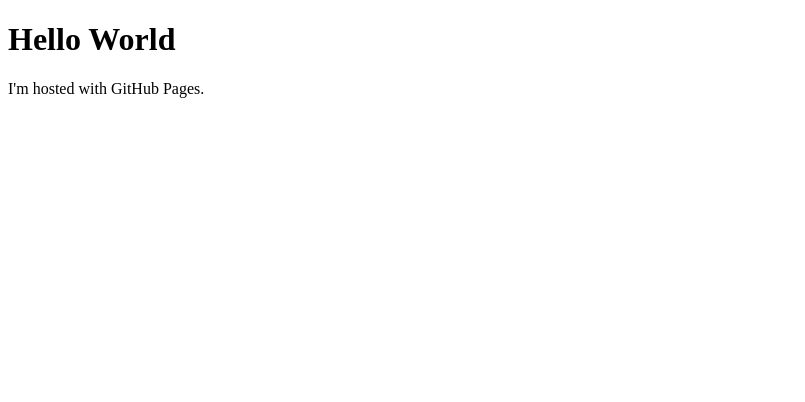
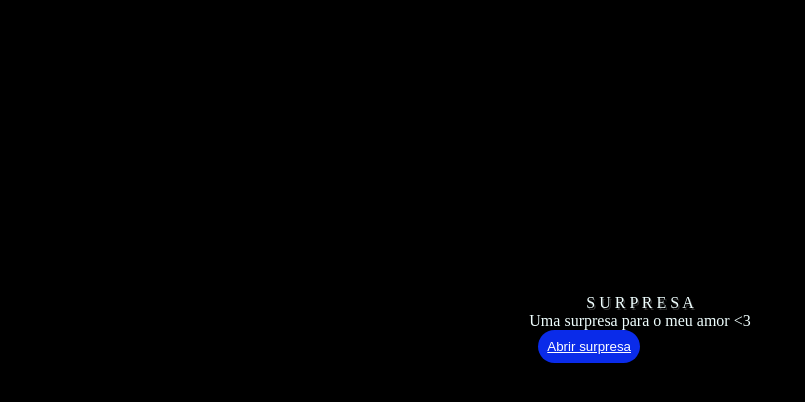
Before and after one commit to TsukiKarii/TsukiKarii.github.io, a plain HTML site: page index.html in a window 1280 px wide. Shown: the whole page, without its empty margins (0-805 px from the left). Drawn offline with Linux system fonts and the light colour scheme.

Commit message:
Update index.html

```diff
--- a/index.html
+++ b/index.html
@@ -1,7 +1,29 @@
 <!DOCTYPE html>
-<html>
+<html lang="pt-br">
+<head>
+    <meta charset="UTF-8">
+    <link rel="stylesheet" type="text/css" href="style_flores.css">
+    <meta name="viewport" content="width=device-width, initial-scale=1.0">
+    <title>Surpresa lelete &lt;3 </title>
+</head>
 <body>
-<h1>Hello World</h1>
-<p>I'm hosted with GitHub Pages.</p>
+    <div class = "letras">
+        <span>S</span>
+        <span>U</span>
+        <span>R</span>
+        <span>P</span>
+        <span>R</span>
+        <span>E</span>
+        <span>S</span>
+        <span>A</span>
+    </div>
+    <div class="desc">
+        <span>Uma surpresa para o meu amor &lt;3</span>
+        <div class="btn">
+            <button class="button">
+                <a href="flores_lelete.html" style="color: #fff"> Abrir surpresa </a>
+            </button>
+        </div>
+    </div>
 </body>
 </html>
```
